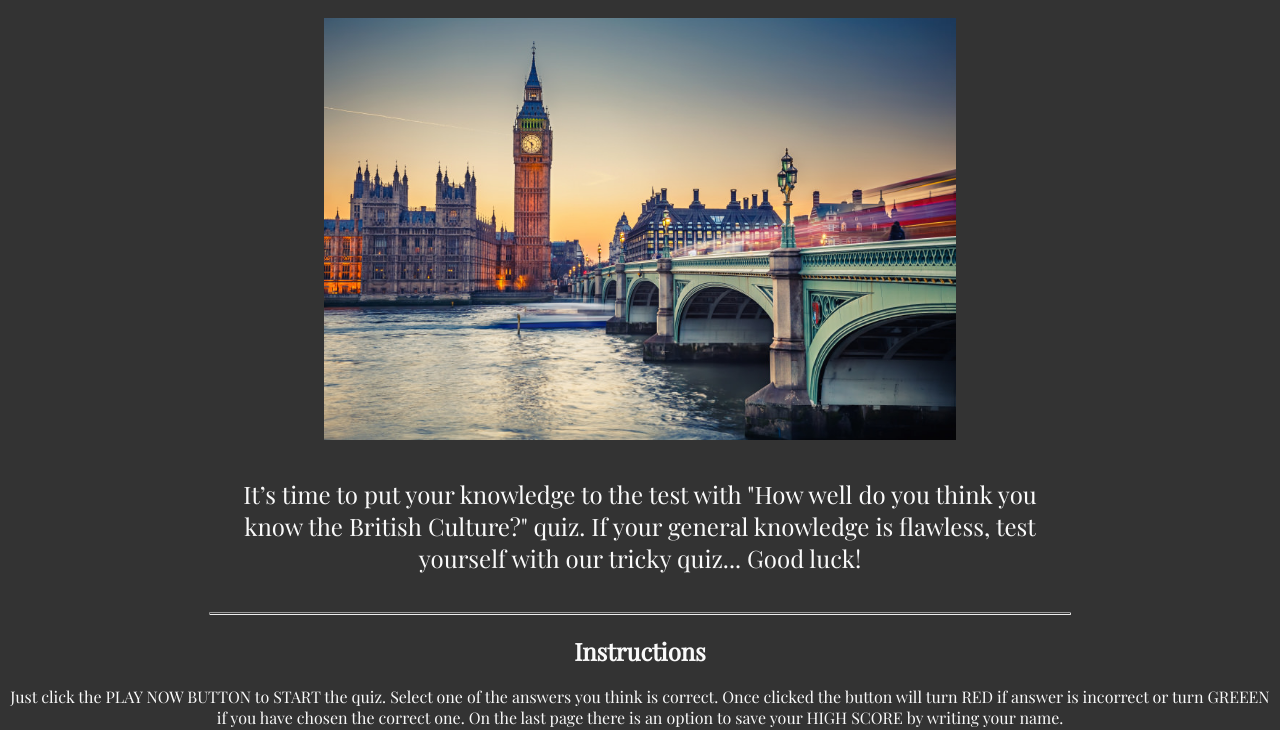
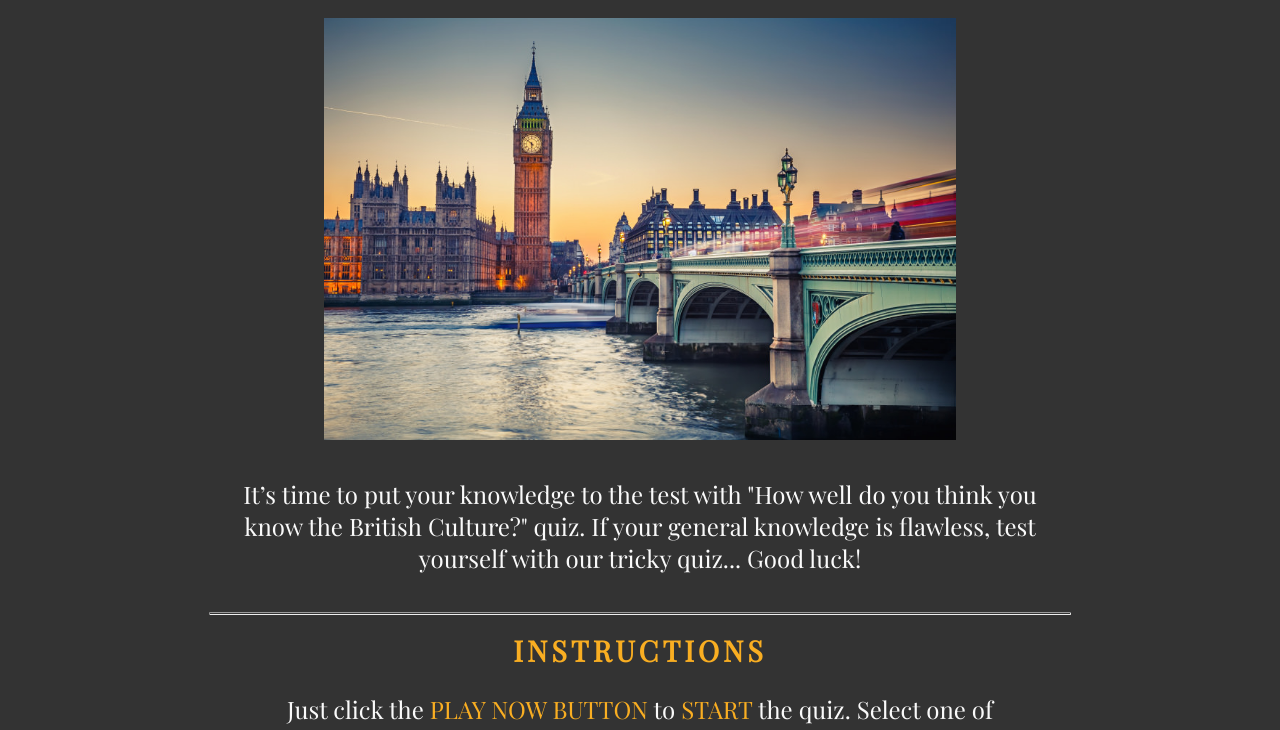
Before and after one commit to Code-Institute-Submissions/Kristina30-british-culture-quiz-app_OctResub, a plain HTML site: page index.html in a window 1280 px wide. Shown: the part 216-946 px from the top of the page. Drawn offline with nearby package versions, Linux system fonts and the light colour scheme.

Commit message:
Add style to instructions section

```diff
--- a/assets/css/style.css
+++ b/assets/css/style.css
@@ -69,3 +69,31 @@ body {
     height: 1px;
     border-radius: 5px;
   }
+
+  /* Add style to Instructions*/
+.sub-heading {
+    color: #f9ae22;
+    font-size: 1.8rem;
+    letter-spacing: 4px;
+    text-transform: uppercase;
+    margin-top: 1rem;
+    margin-bottom: 1rem;
+  }
+  .paragraph-two {
+    font-size: 1.5rem;
+    text-align: center;
+    padding-left: 21%;
+    padding-right: 21%;
+  }
+
+  .decoration {
+    color: #f9ae22;
+  }
+
+  .red-color-btn {
+    color: red;
+  }
+
+  .green-color-btn {
+    color: green;
+  }
```
